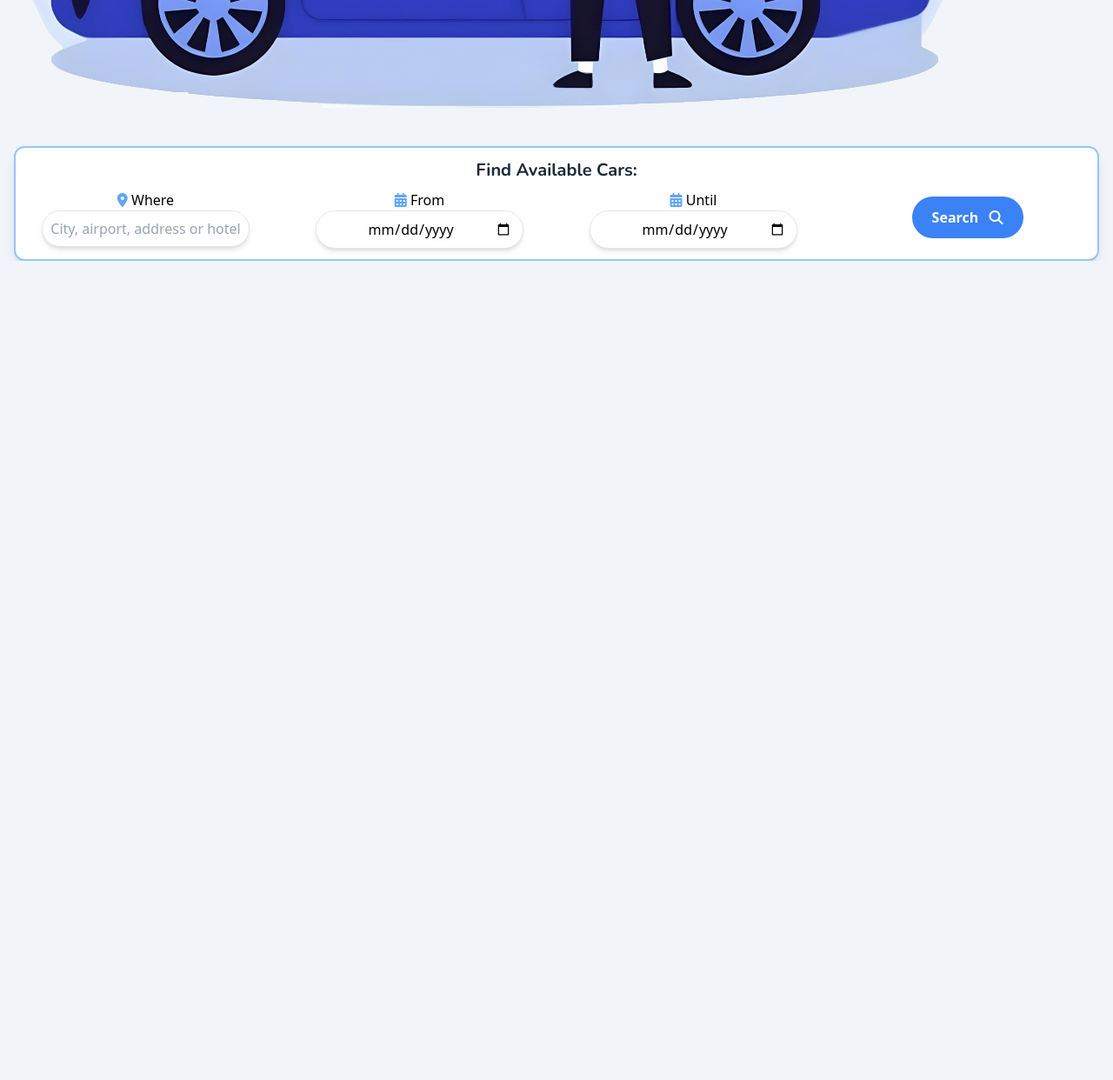
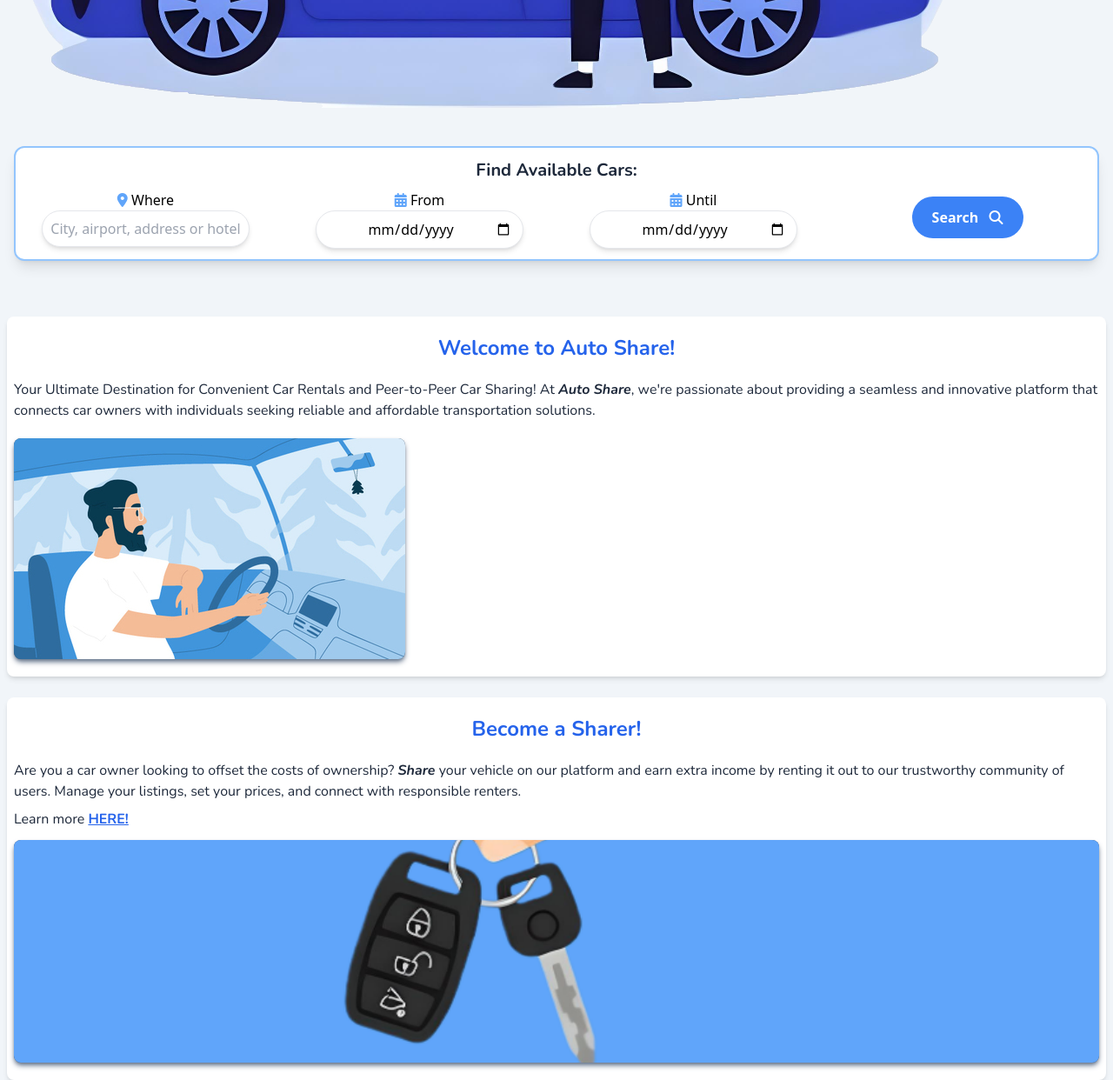
Before and after one commit to Noahcap73/Auto-Share, a plain HTML site: page index.html in a window 1280 px wide. Shown: the part 770-2012 px from the top of the page at 87% size. Before the commit the page ends 1070 px from the top, so only its background shows below. Drawn offline with nearby package versions, Linux system fonts and the light colour scheme.

Commit message:
More changes to index

```diff
--- a/index.html
+++ b/index.html
@@ -108,7 +108,6 @@
           <input
             class="w-[80%] rounded-full border px-3 py-2 text-center shadow-md transition-colors duration-200 focus:border-2 focus:border-blue-400 focus:outline-none focus:ring-0"
             type="date"
-            placeholder="yes"
           />
         </div>
 
@@ -120,7 +119,6 @@
           <input
             class="w-[80%] rounded-full border px-3 py-2 text-center text-opacity-5 shadow-md transition-colors duration-200 focus:border-2 focus:border-blue-400 focus:outline-none focus:ring-0"
             type="date"
-            placeholder=""
           />
         </div>
 
@@ -135,6 +133,51 @@
       </form>
     </div>
 
+    <div
+      class="mx-2 mb-6 -translate-y-20 rounded-lg bg-white px-2 py-5 font-nunito text-slate-800 shadow-md"
+    >
+      <h2 class="pb-5 text-center font-nunito text-2xl font-bold text-blue-600">
+        Welcome to Auto Share!
+      </h2>
+      <p class="pb-5">
+        Your Ultimate Destination for Convenient Car Rentals and Peer-to-Peer
+        Car Sharing! At <em><strong>Auto Share</strong></em
+        >, we're passionate about providing a seamless and innovative platform
+        that connects car owners with individuals seeking reliable and
+        affordable transportation solutions.
+      </p>
+      <img
+        class="rounded-lg bg-slate-600 shadow-md shadow-slate-500"
+        src="images/medium-break-room-driving.jpg"
+      />
+    </div>
+
+    <div
+      class="mx-2 -translate-y-20 rounded-lg bg-white px-2 py-5 font-nunito text-slate-800 shadow-md"
+    >
+      <h2 class="pb-5 text-center font-nunito text-2xl font-bold text-blue-600">
+        Become a Sharer!
+      </h2>
+      <p class="pb-2">
+        Are you a car owner looking to offset the costs of ownership?
+        <strong><em>Share</em></strong> your vehicle on our platform and earn
+        extra income by renting it out to our trustworthy community of users.
+        Manage your listings, set your prices, and connect with responsible
+        renters.
+      </p>
+
+      <p class="pb-3">
+        Learn more
+        <a class="font-bold text-blue-600 underline hover:opacity-50" href="#"
+          >HERE!</a
+        >
+      </p>
+      <img
+        class="h-64 w-full rounded-lg bg-slate-600 object-cover shadow-md shadow-slate-500"
+        src="images/car-sharing.png"
+      />
+    </div>
+
     <script src="main.js"></script>
   </body>
 </html>
```
Also changed, not shown: dist/output.css, images/Screenshot 2023-12-05 125756.png (added), images/car-sharing.png (added).
